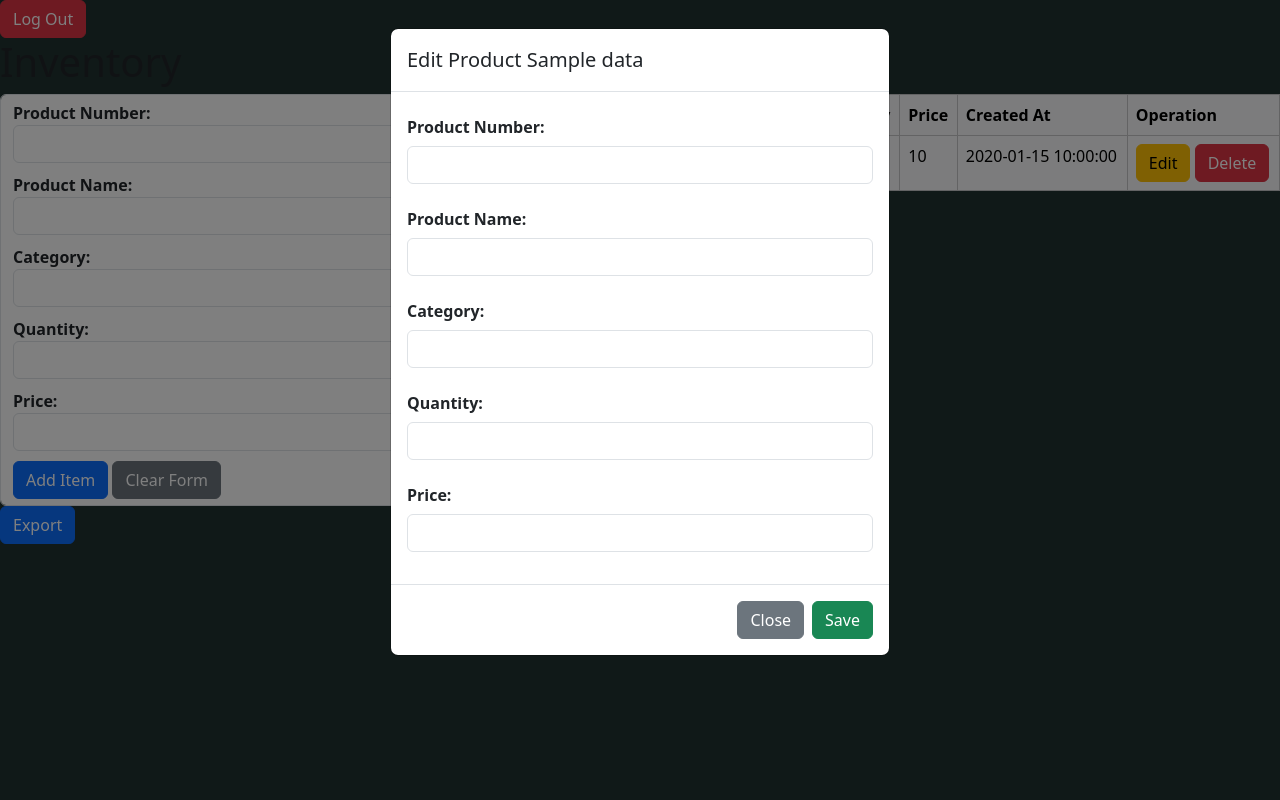
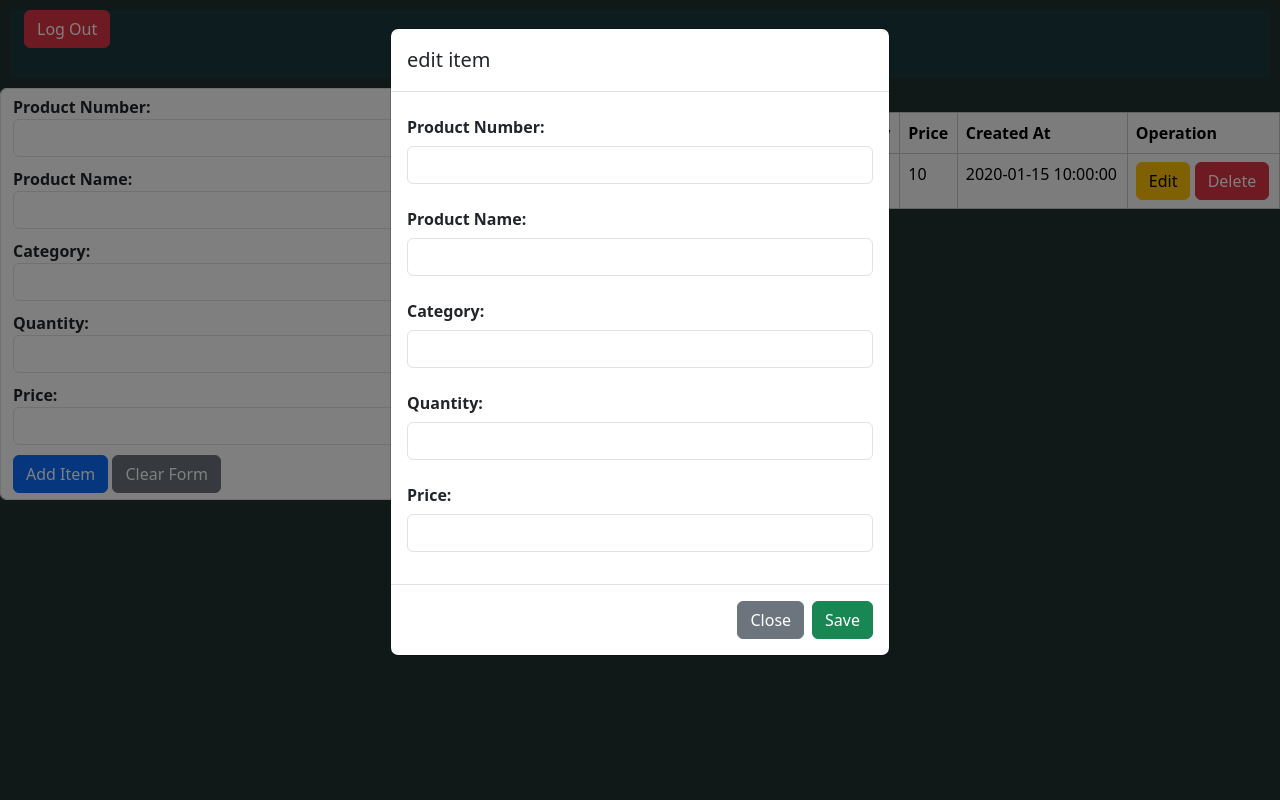
Before and after one commit to mojtabaabedi81/inventory, a PHP site: template template/inventory_form.php in a window 1280 px wide, after a click on "Edit". Run offline with PHP 8.4, Linux system fonts and the light colour scheme; the template is opened without the code that fills it: most values are stand-ins (such as "Sample title", 1, 10 or a date in 2020); data that the repository does not hold is empty.

Commit message:
fix edit process

```diff
--- a/model/inventory_model.php
+++ b/model/inventory_model.php
@@ -30,7 +30,7 @@ function get_all_product($user_id)
 function get_by_id_product($id)
 {
     global $conn;
-    $query = 'SELECT * FROM inventory_table WHERE id = "$id"';
+    $query = "SELECT * FROM inventory_table WHERE id = $id";
     $stmt = $conn->query($query);
 
     return $stmt->fetchAll(PDO::FETCH_ASSOC);
--- a/template/inventory_form.php
+++ b/template/inventory_form.php
@@ -10,10 +10,10 @@
 </head>
 
 <body>
-<form id="logoutForm" action="../user/logout" method="post">
+<form class="position-absolute ps-4" id="logoutForm" action="../user/logout" method="post">
     <button type="submit" class="btn btn-danger">Log Out</button>
 </form>
-<h1>Inventory</h1>
+<h1 class="title-h1">Inventory</h1>
 <div class="modal-body row">
     <div class="col-md-4">
         <form class="form-control" id="inventoryForm" action="/inventoryTable/add_product" method="post">
@@ -40,10 +40,6 @@
             <button type="submit" class="btn btn-primary">Add Item</button>
             <button type="reset" class="btn btn-secondary">Clear Form</button>
         </form>
-
-        <form action="/inventoryTable/excel_export" method="post" name="export_to_excel">
-            <button type="submit" name="export_excel_btn" class="btn btn-primary">Export</button>
-        </form>
     </div>
     <div class="col-md-8">
         <table class="table table-light table-bordered">
@@ -69,14 +65,19 @@
                         <td>' . $item['product_price'] . '</td>
                         <td>' . $item['created_at'] . '</td>
                         <td>
-                            <button data-bs-toggle="modal" data-bs-target="#exampleModal" data-bs-id="' . $item['id'] . '" data-bs-name="' . $item['product_name'] . '" class="btn btn-warning">Edit</button>
+                            <button onclick="edit(' . $item['id'] . ')" id="edit" type="button" data-bs-toggle="modal" data-bs-target="#exampleModal" data-bs-id="' . $item['id'] . '" class="btn btn-warning">Edit</button>
                             <button class="btn btn-danger" onclick="deleteItem(' . $item['id'] . ')">Delete</button>
                         </td>
                         </tr>';
             }
             ?>
-            </tbody>
+            <
         </table>
+            <form action="/inventoryTable/excel_export" method="post" name="export_to_excel">
+                <button type="submit" name="export_excel_btn" class="btn btn-primary">Export</button>
+            </form>
+
+        </tbody>
     </div>
 </div>
 
@@ -89,7 +90,7 @@
                 <h1 class="modal-title fs-5" id="exampleModalLabel">edit item</h1>
             </div>
             <div class="modal-body">
-                <form method="post" action="/inventoryTable/edit_item">
+                <form id="edit-form" method="post" action="/inventoryTable/edit_item">
                     <input name="id" id="sendId" type="hidden" value="">
                     <div class="mb-3">
                         <label for="recipient-name" class="col-form-label">Product Number:</label>
@@ -121,7 +122,6 @@
     </div>
 </div>
 <script>
-
     function deleteItem(id) {
         $.post('/inventoryTable/delete_product', {"id": id}).done(function (response) {
             location.reload();
@@ -129,8 +129,20 @@
     }
 
 
-    function edit(data) {
-
+    function edit(product_id) {
+        $.ajax({
+            type: "GET", //we are using GET method to get data from server side
+            url: '/inventoryTable/get_product', // get the route value
+            data: {product_id: product_id}, //set data
+            success: function (response) {//once the request successfully process to the server side it will return result here
+                response = JSON.parse(response);
+                $("#edit-form [name=\"product_no\"]").val(response[0].product_no);
+                $("#edit-form [name=\"product_name\"]").val(response[0].product_name);
+                $("#edit-form [name=\"product_category\"]").val(response[0].product_category);
+                $("#edit-form [name=\"product_quantity\"]").val(response[0].product_quantity);
+                $("#edit-form [name=\"product_price\"]").val(response[0].product_price);
+            }
+        });
     }
 
 
@@ -150,7 +162,6 @@
             const modalTitle = exampleModal.querySelector('.modal-title')
             const modalBodyInput = exampleModal.querySelector('#sendId')
 
-            modalTitle.textContent = `Edit Product ${ProductName}`
             modalBodyInput.value = ProductID
         })
     }
```
Also changed, not shown: controller/inventoryTable_controller.php (+12 -8 lines).
